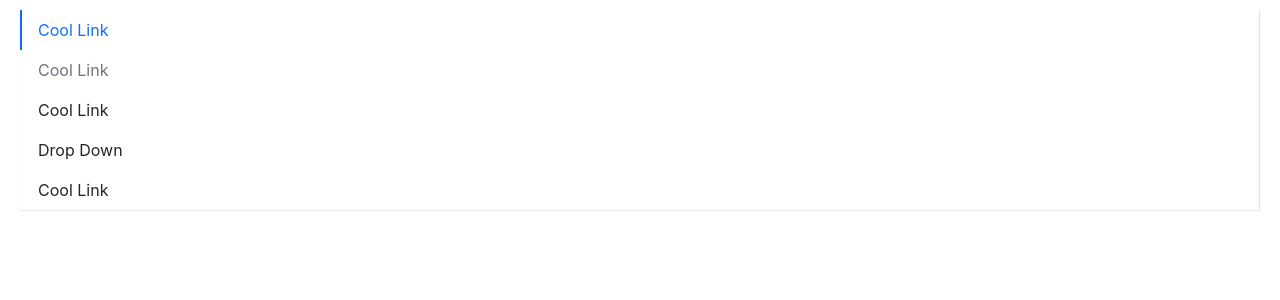
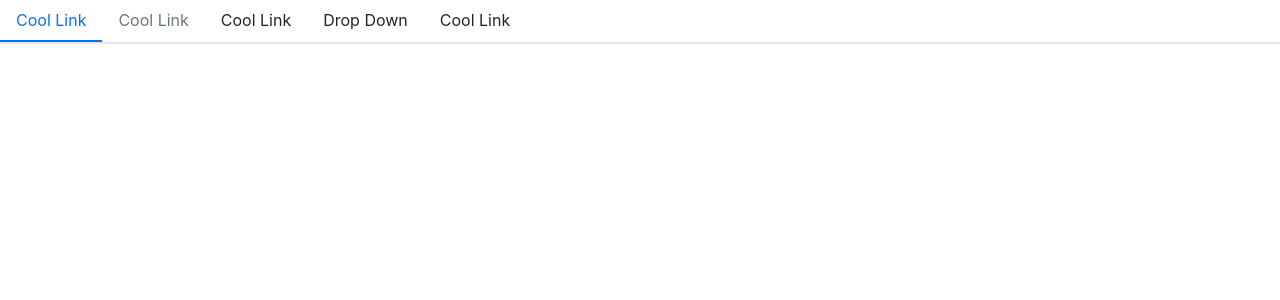
Before and after one commit to ravensroom/viking-ship, a React (Vite) app: page / in a window 1280 px wide. Shown: the top 300 px of the page. Built offline with nearby package versions, Linux system fonts and the light colour scheme.

Commit message:
Fix indexing conficts among MenuItems of different layers

```diff
--- a/src/App.tsx
+++ b/src/App.tsx
@@ -7,8 +7,7 @@ function App() {
   return (
     <>
       <Menu
-        mode="vertical"
-        defaultIndex={0}
+        defaultIndex={'0'}
         onSelect={(index) => {
           //alert(index);
         }}
--- a/src/components/Menu/menu.tsx
+++ b/src/components/Menu/menu.tsx
@@ -3,10 +3,10 @@ import classNames from 'classnames';
 import { MenuItemProps } from './menuItem';
 
 type MenuMode = 'horizontal' | 'vertical';
-type SelectCallback = (selectedNumber: number) => void;
+type SelectCallback = (selectedIndex: string) => void;
 
 export interface MenuProps {
-  defaultIndex?: number;
+  defaultIndex?: string;
   className?: string;
   mode?: MenuMode;
   style?: React.CSSProperties;
@@ -15,12 +15,12 @@ export interface MenuProps {
 }
 
 interface IMenuContext {
-  index: number;
+  index: string;
   onSelect?: SelectCallback;
   mode?: MenuMode;
 }
 
-export const MenuContext = createContext<IMenuContext>({ index: 0 });
+export const MenuContext = createContext<IMenuContext>({ index: '0' });
 
 const Menu: React.FC<MenuProps> = ({
   defaultIndex,
@@ -35,12 +35,12 @@ const Menu: React.FC<MenuProps> = ({
     'menu-vertical': mode === 'vertical',
     'menu-horizontal': mode !== 'vertical',
   });
-  const handleClick = (index: number) => {
+  const handleClick = (index: string) => {
     setActive(index);
     if (onSelect) onSelect(index);
   };
   const passedContext: IMenuContext = {
-    index: currentActive || 0,
+    index: currentActive || '0',
     onSelect: handleClick,
     mode: mode,
   };
@@ -50,7 +50,7 @@ const Menu: React.FC<MenuProps> = ({
         child as React.FunctionComponentElement<MenuItemProps>;
       const { displayName } = childElement.type;
       if (displayName === 'MenuItem' || displayName === 'SubMenu') {
-        return React.cloneElement(childElement, { index });
+        return React.cloneElement(childElement, { index: index.toString() });
       } else {
         console.error(
           'Warning: Menu has a child which is not a MenuItem or SubMenu component'
@@ -68,7 +68,7 @@ const Menu: React.FC<MenuProps> = ({
 };
 
 Menu.defaultProps = {
-  defaultIndex: 0,
+  defaultIndex: '0',
   mode: 'horizontal',
 };
 
--- a/src/components/Menu/menuItem.tsx
+++ b/src/components/Menu/menuItem.tsx
@@ -3,7 +3,7 @@ import classNames from 'classnames';
 import { MenuContext } from './menu';
 
 export interface MenuItemProps {
-  index?: number;
+  index?: string;
   disabled?: boolean;
   className?: string;
   style?: React.CSSProperties;
@@ -23,7 +23,7 @@ const MenuItem: React.FC<MenuItemProps> = ({
     'is-active': context.index === index && !disabled,
   });
   const handleClick = () => {
-    if (context.onSelect && !disabled && typeof index === 'number') {
+    if (context.onSelect && !disabled && typeof index === 'string') {
       context.onSelect(index);
     }
   };
--- a/src/components/Menu/subMenu.tsx
+++ b/src/components/Menu/subMenu.tsx
@@ -4,7 +4,7 @@ import { MenuContext } from './menu';
 import { MenuItemProps } from './menuItem';
 
 export interface SubMenuProps {
-  index?: number;
+  index?: string;
   title: string;
   className?: string;
   children?: React.ReactNode;
@@ -23,7 +23,7 @@ const SubMenu: React.FC<SubMenuProps> = ({
   });
   const handleClick = (e: React.MouseEvent) => {
     e.preventDefault();
-    if (context.onSelect && typeof index === 'number') {
+    if (context.onSelect && typeof index === 'string') {
       context.onSelect(index);
     }
     setMenuOpen(!menuOpen);
@@ -55,12 +55,14 @@ const SubMenu: React.FC<SubMenuProps> = ({
     const subMenuClasses = classNames('viking-submenu', {
       'menu-open': menuOpen,
     });
-    const childrenElements = React.Children.map(children, (child, index) => {
+    const childrenElements = React.Children.map(children, (child, i) => {
       const childElement =
         child as React.FunctionComponentElement<MenuItemProps>;
       const { displayName } = childElement.type;
       if (displayName === 'MenuItem') {
-        return React.cloneElement(childElement, { index });
+        return React.cloneElement(childElement, {
+          index: `${index}-${i}`,
+        });
       } else {
         console.error(
           'Warning: Menu has a child which is not a MenuItem component'
```
Also changed, not shown: 1 other file (tests, documents, lock files or other folders).
